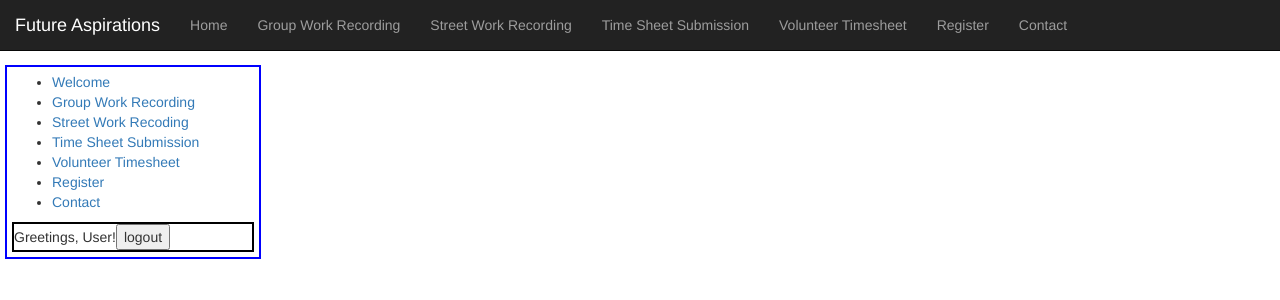
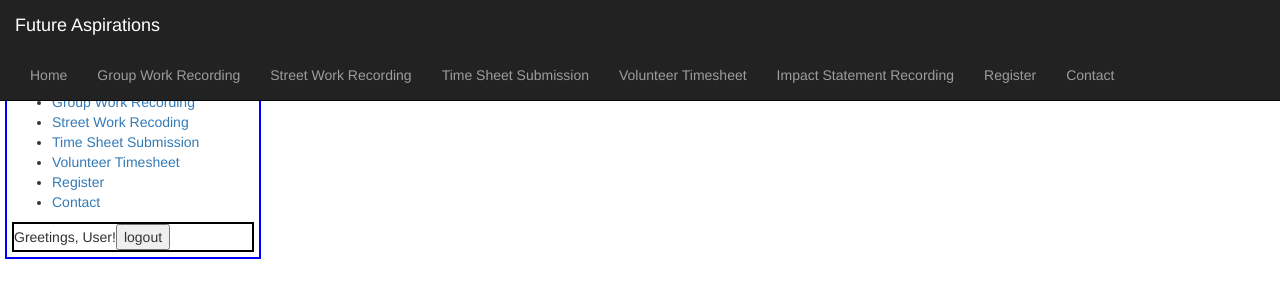
Before and after one commit to Futureaspirations/FutureAspirationsWeb, a PHP site: page /index.php in a window 1280 px wide. Shown: the top 300 px of the page. Run offline with PHP 8.4, Linux system fonts and the light colour scheme; some libraries are stand-ins or nearby versions.

Commit message:
Updated header

```diff
--- a/header.php
+++ b/header.php
@@ -30,6 +30,7 @@
                 <li><a href="StreetWorkRecording.php">Street Work Recording</a></li>
                 <li><a href="TimeSheetSubmission.php">Time Sheet Submission</a></li>
                 <li><a href="VolunteerTimesheet.php">Volunteer Timesheet</a></li>
+                <li><a href="ImpactStatementRecording.php">Impact Statement Recording</a></li>
                 <li><a href="registerPage.php">Register</a></li>
                 <li><a href="#">Contact</a></li>
               </ul>
```
